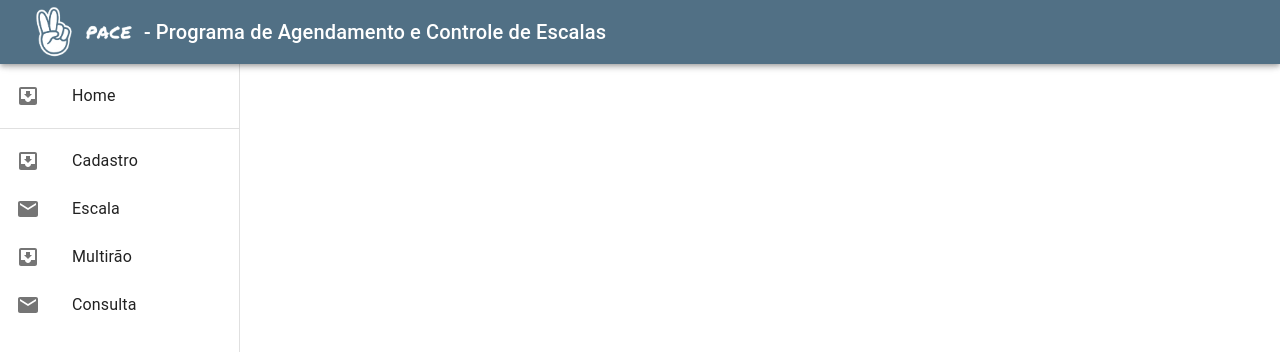
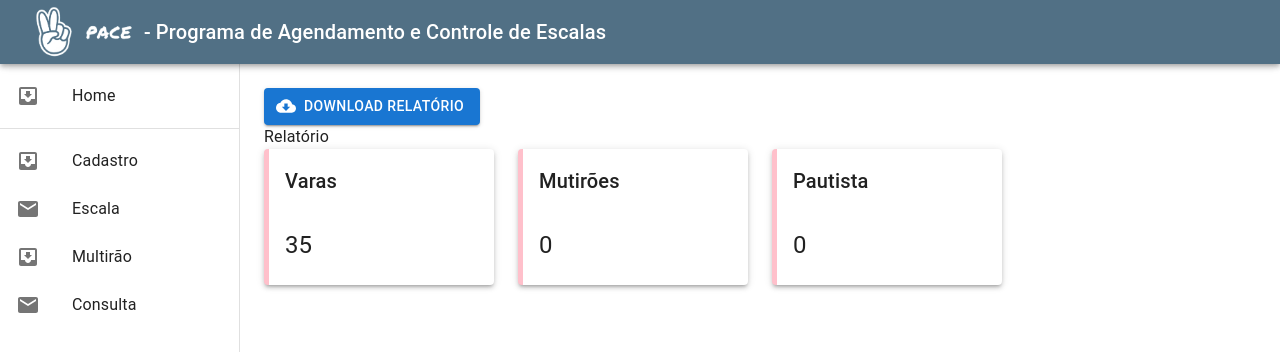
Before and after one commit to Pace-pfpa/pace_front_reactVite, a React (Vite) app: page / in a window 1280 px wide. Shown: the top 352 px of the page. Built offline with nearby package versions, Linux system fonts and the light colour scheme.

Commit message:
inserindo infos em Typografy como quantidade de varas, mutirões e pautista

```diff
--- a/package.json
+++ b/package.json
@@ -12,7 +12,8 @@
   "dependencies": {
     "@emotion/react": "^11.11.4",
     "@emotion/styled": "^11.11.5",
-    "@mui/material": "^5.15.18",
+    "@mui/icons-material": "^5.15.19",
+    "@mui/material": "^5.15.19",
     "@mui/styled-engine-sc": "^6.0.0-alpha.18",
     "react": "^18.2.0",
     "react-dom": "^18.2.0",
--- a/src/pages/Home.jsx
+++ b/src/pages/Home.jsx
@@ -1,11 +1,10 @@
 import * as React from 'react';
-import Box from '@mui/material/Box';
+import { Box, Typography, Grid, Card, CardContent, CardHeader } from '@mui/material';
 import Drawer from '@mui/material/Drawer';
 import AppBar from '@mui/material/AppBar';
 import CssBaseline from '@mui/material/CssBaseline';
 import Toolbar from '@mui/material/Toolbar';
 import List from '@mui/material/List';
-import Typography from '@mui/material/Typography';
 import Divider from '@mui/material/Divider';
 import ListItem from '@mui/material/ListItem';
 import ListItemButton from '@mui/material/ListItemButton';
@@ -14,10 +13,36 @@ import ListItemText from '@mui/material/ListItemText';
 import InboxIcon from '@mui/icons-material/MoveToInbox';
 import MailIcon from '@mui/icons-material/Mail';
 import logo from '../assets/pace.png';
-import logodopace from '../assets/logodopace.png'
+import logodopace from '../assets/logodopace.png';
+import Button from '@mui/material/Button';
+import CloudDownloadIcon from '@mui/icons-material/CloudDownload';
 
 
 const drawerWidth = 240;
+
+const CustomCard = ({ title, value, color }) => {
+  return (
+    <Grid item xs={12} sm={6} md={4} lg={3}>
+      <Card sx={{ height: '100%', borderLeft: `5px solid pink`, borderRadius: 'none' }} elevation={3}>
+        <CardHeader
+          title={<Typography variant="h6" sx={{ color: color }}>{title}</Typography>}
+        />
+        <CardContent>
+          <Typography variant="h5" sx={{ color: color }}>{value}</Typography>
+        </CardContent>
+      </Card>
+    </Grid>
+  )
+}
+
+const download = () => {
+  const link = document.createElement('a');
+  link.href = '';
+  link.download = 'RelatorioPace.pdf';
+  document.body.appendChild(link);
+  link.click();
+  document.body.removeChild(link);
+};
 
 export const Home = () => {
   return (
@@ -71,6 +96,20 @@ export const Home = () => {
       </Drawer>
       <Box component="main" sx={{ flexGrow: 1, p: 3 }}>
         <Toolbar />
+        <Typography paragraph>
+          <Button variant="contained" onClick={download} startIcon={<CloudDownloadIcon />}> Download Relatório </Button>
+          <br/>
+          Relatório
+
+          <Grid container spacing={3}>
+            <CustomCard title="Varas" value="35" color="primary" />
+            <CustomCard title="Mutirões" value="0" color="success" />
+            <CustomCard title="Pautista" value="0" color="info" />
+          </Grid>
+
+        </Typography>
+
+
       </Box>
     </Box>
   );
```
Also changed, not shown: 2 other files (tests, documents, lock files or other folders).
